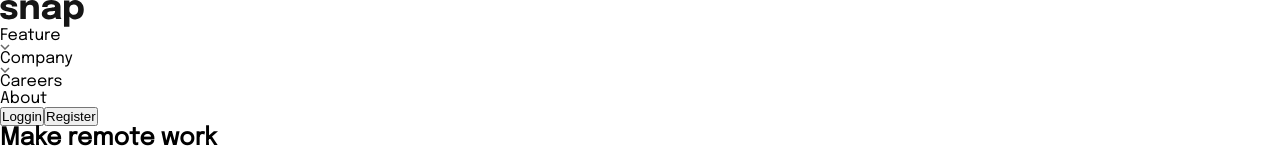
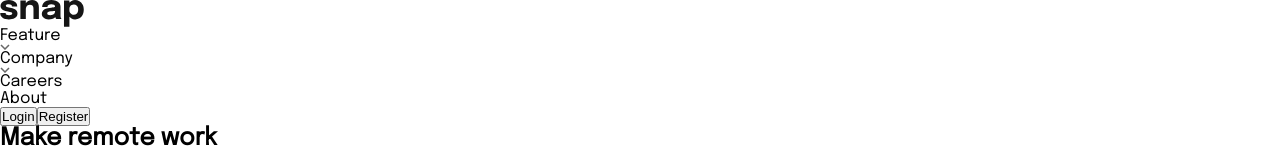
Before and after one commit to AndrShept/react-tailwinds-main, a React (Create React App) app: page / in a window 1280 px wide. Shown: the top 149 px of the page. Built offline with nearby package versions, Linux system fonts and the light colour scheme.

Commit message:
modified:   src/components/button/index.jsx 	modified:   src/components/header/index.jsx 	modified:   src/components/main-section/main-section.jsx

```diff
--- a/src/components/button/index.jsx
+++ b/src/components/button/index.jsx
@@ -1,6 +1,6 @@
 import React from 'react'
 
-const borderStyles = 'border-2 border-almost-black rounded-lg'
+const borderStyles = 'border-2 border-indigo-800 rounded-lg hover:bg-indigo-800 hover:text-almost-white transition-opacity transition-all  drop-shadow'
 const filledStyles = 'text-almost-white bg-black rounded-lg  py-4 px-6 mx-0 hover:bg-transparent hover:text-almost-black border-2 border-almost-black'
 
 export const Button = ({
@@ -9,6 +9,6 @@ export const Button = ({
     isFilled = false
 }) => {
   return (
-    <button className={`text-medium-gray px-5 py-2 ${hasBordder && borderStyles} ${isFilled && filledStyles}`}>{children}</button>
+    <button className={`text-gray px-5 py-2 ${hasBordder && borderStyles}  ${isFilled && filledStyles}`}>{children}</button>
   )
 }
--- a/src/components/header/index.jsx
+++ b/src/components/header/index.jsx
@@ -21,8 +21,8 @@ export const Header = () => {
         <NavItem text='About' />
       </nav>
       <div className=' ml-auto flex space-x-5'>
-        <Button>Loggin</Button>
-        <Button hasBordder={true}>Register</Button>
+        <Button >Login</Button>
+        <Button  hasBordder={true}>Register</Button>
       </div>
     </header>
   );
--- a/src/components/main-section/main-section.jsx
+++ b/src/components/main-section/main-section.jsx
@@ -16,7 +16,7 @@ export const MainSection = () => {
         </p>
         <Button isFilled={true}> Learn More</Button>
 
-        <div className='flex items-end justify-between mt-36'>
+        <div className='flex items-end justify-between mt-36 items-center'>
           <Databiz />
           <Audiophile />
           <Meet />
```
